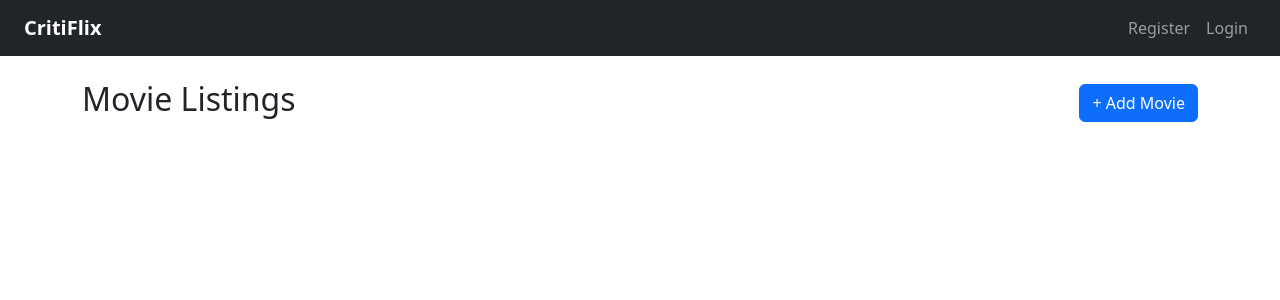
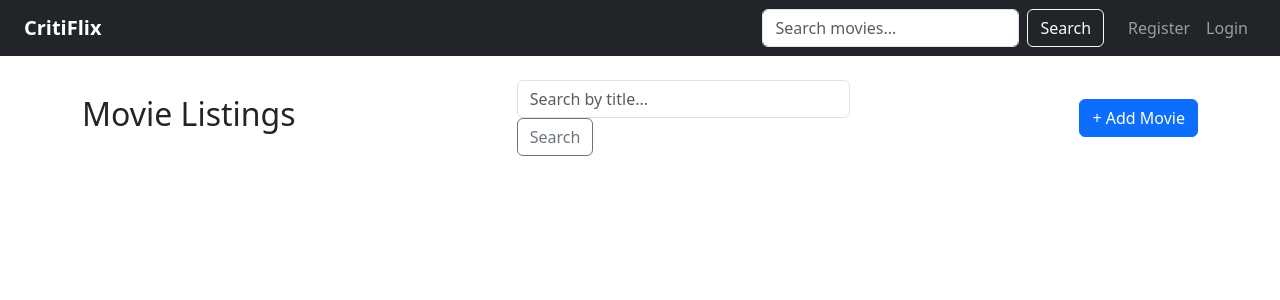
Before and after one commit to VedantDhoke/critiFlix, a Flask app: page / in a window 1280 px wide. Shown: the top 300 px of the page. Run offline with Flask 3, Linux system fonts and the light colour scheme; data that the repository does not hold is empty.

Commit message:
Search Bar and Image Size

```diff
--- a/app.py
+++ b/app.py
@@ -119,6 +119,16 @@ def delete_review(review_id):
     if review:
         reviews_col.delete_one({'_id': ObjectId(review_id)})
     return redirect(url_for('movie_detail', id=review['movie_id']))
+@app.route('/search')
+def search_movies():
+    query = request.args.get('query', '').strip()
+    if query:
+        # Case-insensitive search on title
+        movies = list(movies_col.find({'title': {'$regex': query, '$options': 'i'}}))
+    else:
+        movies = list(movies_col.find())
+    return render_template('index.html', movies=movies)
+
 
 if __name__ == '__main__':
     app.run(debug=True)
--- a/static/css/style.css
+++ b/static/css/style.css
@@ -10,3 +10,12 @@ body {
     font-weight: bold;
     font-size: 1.5rem;
 }
+
+.poster-img {
+    width: 100%;
+    height: 400px;
+    object-fit: cover;
+    object-position: center;
+    border-top-left-radius: 0.25rem;
+    border-top-right-radius: 0.25rem;
+}
--- a/templates/base.html
+++ b/templates/base.html
@@ -11,8 +11,18 @@
 <body>
     <nav class="navbar navbar-expand-lg navbar-dark bg-dark px-4">
         <a class="navbar-brand" href="{{ url_for('index') }}">CritiFlix</a>
-        <div class="collapse navbar-collapse">
-            <ul class="navbar-nav ms-auto">
+
+        <button class="navbar-toggler" type="button" data-bs-toggle="collapse" data-bs-target="#navbarContent">
+            <span class="navbar-toggler-icon"></span>
+        </button>
+
+        <div class="collapse navbar-collapse" id="navbarContent">
+            <form class="d-flex ms-auto me-3" method="GET" action="{{ url_for('search_movies') }}">
+                <input class="form-control me-2" type="search" name="query" placeholder="Search movies..." required>
+                <button class="btn btn-outline-light" type="submit">Search</button>
+            </form>
+
+            <ul class="navbar-nav">
                 {% if session.get('username') %}
                 <li class="nav-item"><a class="nav-link" href="{{ url_for('add_movie') }}">Add Movie</a></li>
                 <li class="nav-item"><a class="nav-link" href="#">{{ session['username'] }}</a></li>
@@ -35,6 +45,8 @@
         {% endwith %}
         {% block content %}{% endblock %}
     </div>
+
+    <script src="https://cdn.jsdelivr.net/npm/bootstrap@5.3.0/dist/js/bootstrap.bundle.min.js"></script>
 </body>
 
 </html>
--- a/templates/index.html
+++ b/templates/index.html
@@ -1,21 +1,26 @@
 {% extends "base.html" %}
 
 {% block content %}
-<div class="d-flex justify-content-between align-items-center mb-4">
-    <h2>Movie Listings</h2>
+<div class="d-flex justify-content-between align-items-center mb-4 flex-wrap">
+    <h2 class="me-3">Movie Listings</h2>
+
+    <form method="GET" action="{{ url_for('search_movies') }}" class="d-flex flex-wrap me-3">
+        <input type="text" name="query" class="form-control me-2 mb-2 mb-md-0" placeholder="Search by title..." required>
+        <button class="btn btn-outline-secondary" type="submit">Search</button>
+    </form>
+
     <a href="{{ url_for('add_movie') }}" class="btn btn-primary">+ Add Movie</a>
 </div>
 
 <div class="row">
     {% for movie in movies %}
     <div class="col-md-4 mb-4">
-        <div class="card">
-            <img src="{{ movie.poster_url }}" class="card-img-top" alt="Poster">
+        <div class="card h-100">
+            <img src="{{ movie.poster_url }}" class="card-img-top poster-img" alt="Poster">
             <div class="card-body">
                 <h5 class="card-title">{{ movie.title }}</h5>
                 <p class="card-text">{{ movie.genre }} | {{ movie.year }}</p>
-                <a href="{{ url_for('movie_detail', id=movie._id) }}" class="btn btn-outline-primary btn-sm">View
-                    Details</a>
+                <a href="{{ url_for('movie_detail', id=movie._id) }}" class="btn btn-outline-primary btn-sm">View Details</a>
                 <a href="{{ url_for('edit_movie', id=movie._id) }}" class="btn btn-outline-warning btn-sm">Edit</a>
             </div>
         </div>
--- a/templates/movie_detail.html
+++ b/templates/movie_detail.html
@@ -3,7 +3,8 @@
 {% block content %}
 <div class="row">
     <div class="col-md-4">
-        <img src="{{ movie.poster_url }}" class="img-fluid" alt="Poster">
+        <img src="{{ movie.poster_url }}" class="poster-img img-fluid" alt="Poster">
+
     </div>
     <div class="col-md-8">
         <h2>{{ movie.title }}</h2>
```
